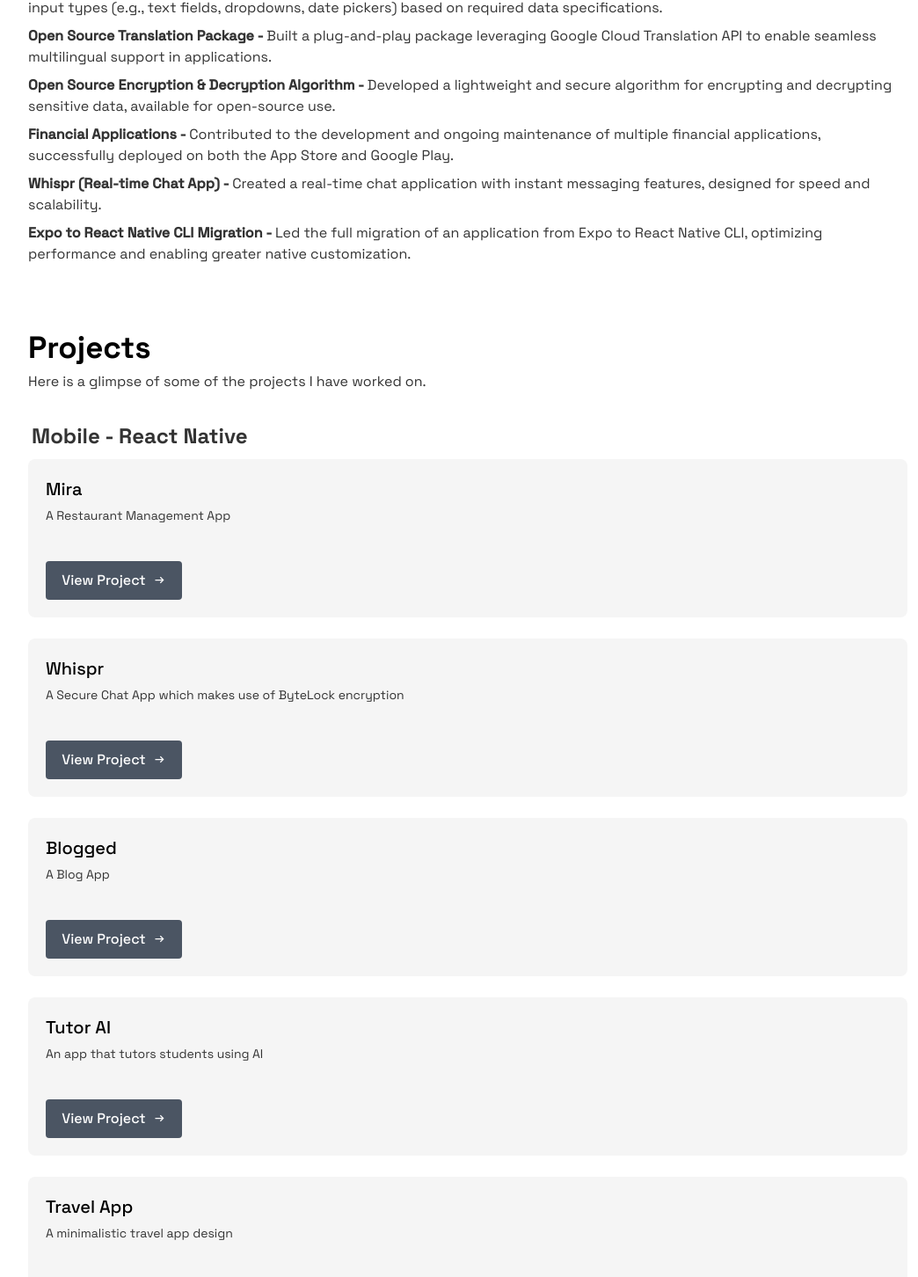
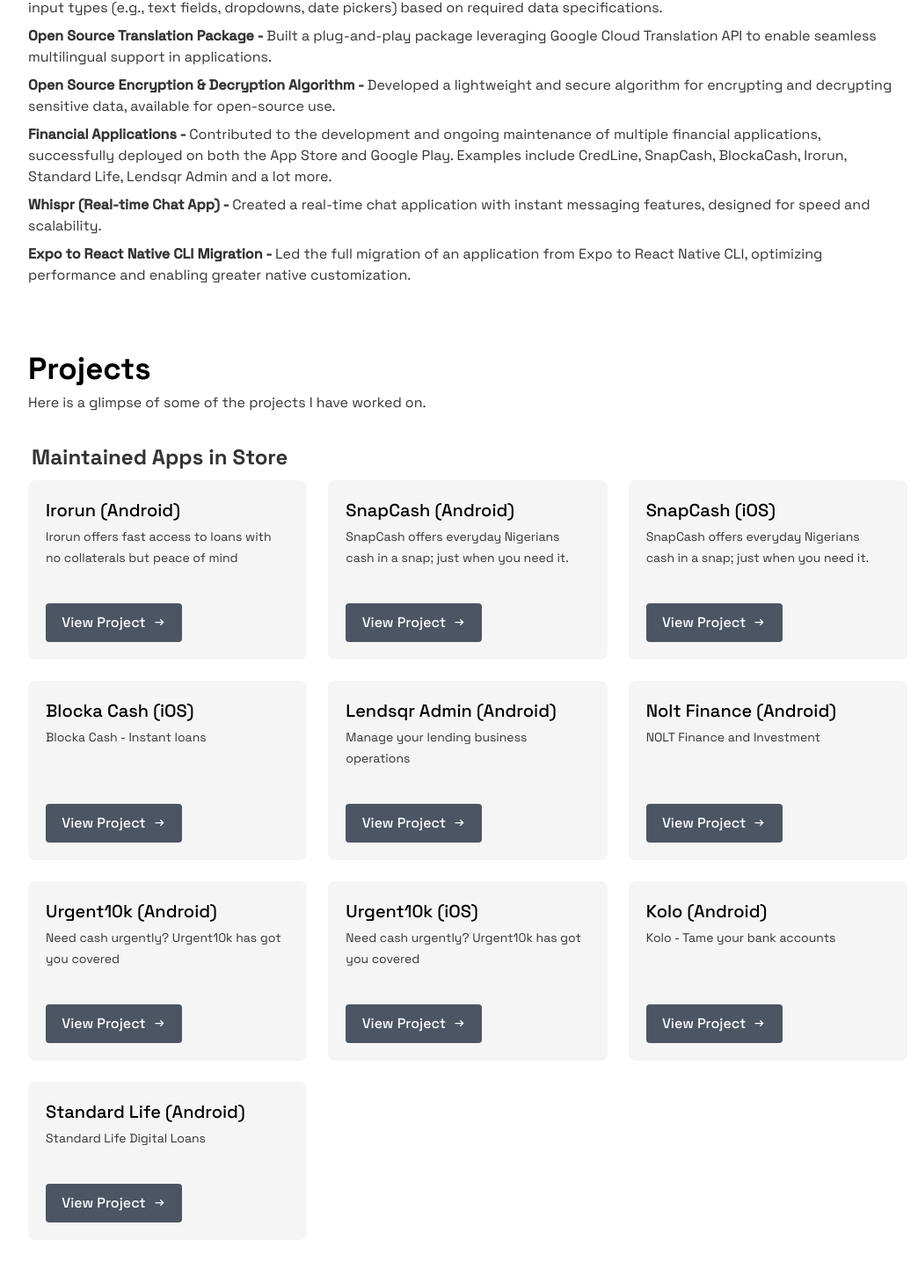
Before and after one commit to akindejuh/React_JS_Portfolio, a React (Create React App) app: page / in a window 1280 px wide. Shown: the part 876-2328 px from the top of the page at 88% size, without its empty margins (108-1152 px from the left). Built offline with nearby package versions, Linux system fonts and the light colour scheme.

Commit message:
feat: deployed apps

```diff
--- a/src/components/work-card.tsx
+++ b/src/components/work-card.tsx
@@ -1,8 +1,5 @@
 import React from 'react';
 import { Icons } from 'src/assets/icons/_icons';
-
-//! Test
-// import projectCard from 'src/temp/project-card.png';
 
 export interface IWorkCard {
   project_name: string;
@@ -26,12 +23,7 @@
   };
   return (
     <div className="min-w-[300px] w-full max-md:max-w-full flex bg-[#F5F5F5] rounded-lg p-5">
-      {/* <img
-        className="rounded-lg w-[35%] h-[100%] object-contain mr-5"
-        src={project_dp || projectCard}
-      /> */}
-
-      <div>
+      <div className='flex flex-col'>
         <h1 className="font-space-grotesk-500 text-xl w-full">
           {project_name || ''}
         </h1>
@@ -42,7 +34,7 @@
 
         <button
           onClick={() => open_link(project_link)}
-          className="bg-gray-600 mt-5 max-lg:mt-7 h-[44px] px-3 w-[155px] flex items-center justify-center rounded transition-all duration-300 ease-in-out hover:bg-opacity-70">
+          className="bg-gray-600 mt-[auto] max-lg:mt-7 h-[44px] px-3 w-[155px] flex items-center justify-center rounded transition-all duration-300 ease-in-out hover:bg-opacity-70">
           <p className="font-space-grotesk-500 text-white">View Project</p>
           <img className="ml-2 w-[15px] h-[15px]" src={Icons.arrowRight} />
         </button>
--- a/src/data/socials.ts
+++ b/src/data/socials.ts
@@ -27,4 +27,9 @@
     link: 'http://linkedin.com/in/akindeju-oluwagbemiga-004b95225',
     display: 'Akindeju Oluwagbemiga',
   },
+  {
+    social: 'Mobile',
+    link: 'tel:+2349030253741',
+    display: '+2349030253741',
+  },
 ];
--- a/src/sections/projects.tsx
+++ b/src/sections/projects.tsx
@@ -1,12 +1,11 @@
 import React from 'react';
 import WorkCard from 'src/components/work-card';
-import {
-  backend_work,
-  mobile_work,
-  oss_work,
-  rust_work,
-  web_work,
-} from 'src/temp/projects';
+import { my_projects } from 'src/temp/projects';
+
+const styles = {
+  project_title: "font-space-grotesk-700 text-[24px] mt-8 mb-2 ml-1 text-[#333333]",
+  project_container: "flex flex-wrap gap-6 mb-5 grid grid-cols-1 md:grid-cols-2 lg:grid-cols-3",
+};
 
 const Projects: React.FunctionComponent = () => {
   return (
@@ -16,11 +15,13 @@
       </h1>
       <p className="font-space-grotesk-400 text-[16px] text-[#333333] leading-6">Here is a glimpse of some of the projects I have worked on.</p>
 
-      <h2 className="font-space-grotesk-700 text-[24px] mt-8 mb-2 ml-1 text-[#333333]">
-        Mobile - React Native
+      {my_projects.map((mw, index) => (
+        <React.Fragment key={index}>
+          <h2 className={styles.project_title}>
+            {mw.name}
           </h2>
-      <div className="flex flex-wrap justify-start gap-6 mb-5 max-lg:justify-around max-md:gap-6">
-        {mobile_work.map(work => (
+          <div className={styles.project_container}>
+            {mw.works.map(work => (
               <WorkCard
                 key={work.project_desc}
                 project_desc={work.project_desc}
@@ -30,63 +31,8 @@
               />
             ))}
           </div>
-
-      <h2 className="font-space-grotesk-700 text-[24px] mt-8 mb-2 ml-1 text-[#333333]">
-        OpenSource Projects
-      </h2>
-      <div className="flex flex-wrap justify-start gap-6 mb-5 max-lg:justify-around max-md:gap-6">
-        {oss_work.map(work => (
-          <WorkCard
-            key={work.project_desc}
-            project_desc={work.project_desc}
-            project_link={work.project_link}
-            project_name={work.project_name}
-          />
+        </React.Fragment>
       ))}
-      </div>
-
-      <h2 className="font-space-grotesk-700 text-[24px] mt-8 mb-2 ml-1 text-[#333333]">
-        Web - React.js
-      </h2>
-      <div className="flex flex-wrap justify-stretch gap-6 mb-5 max-lg:justify-around max-md:gap-6">
-        {web_work.map(work => (
-          <WorkCard
-            key={work.project_desc}
-            project_desc={work.project_desc}
-            project_link={work.project_link}
-            project_name={work.project_name}
-            project_dp={work.project_dp}
-          />
-        ))}
-      </div>
-
-      <h2 className="font-space-grotesk-700 text-[24px] mt-8 mb-2 ml-1 text-[#333333]">
-        Backend - Node.js
-      </h2>
-      <div className="flex flex-wrap justify-stretch gap-6 mb-5 max-lg:justify-around max-md:gap-6">
-        {backend_work.map(work => (
-          <WorkCard
-            key={work.project_desc}
-            project_desc={work.project_desc}
-            project_link={work.project_link}
-            project_name={work.project_name}
-          />
-        ))}
-      </div>
-
-      <h2 className="font-space-grotesk-700 text-[24px] mt-8 mb-2 ml-1 text-[#333333]">
-        Rust 👀
-      </h2>
-      <div className="flex flex-wrap justify-stretch gap-6 mb-5 max-lg:justify-around max-md:gap-6">
-        {rust_work.map(work => (
-          <WorkCard
-            key={work.project_desc}
-            project_desc={work.project_desc}
-            project_link={work.project_link}
-            project_name={work.project_name}
-          />
-        ))}
-      </div>
 
       <h1 className="font-space-grotesk-700 text-[24px] mt-11 mb-2 text-[#333333]">
         Any Authentication Required:
--- a/src/temp/projects.ts
+++ b/src/temp/projects.ts
@@ -1,7 +1,115 @@
 // eslint-disable-next-line no-unused-vars
 import { IWorkCard } from 'src/components/work-card';
 
-export const mobile_work: IWorkCard[] = [
+export const work_done = [
+  {
+    title: 'Custom Configurable Form at Lendsqr',
+    desc: 'Designed and maintained a dynamic form system that allows lenders to define custom input types (e.g., text fields, dropdowns, date pickers) based on required data specifications.',
+  },
+  {
+    title: 'Open Source Translation Package',
+    desc: 'Built a plug-and-play package leveraging Google Cloud Translation API to enable seamless multilingual support in applications.',
+  },
+  {
+    title: 'Open Source Encryption & Decryption Algorithm',
+    desc: 'Developed a lightweight and secure algorithm for encrypting and decrypting sensitive data, available for open-source use.',
+  },
+  {
+    title: 'Financial Applications',
+    desc: 'Contributed to the development and ongoing maintenance of multiple financial applications, successfully deployed on both the App Store and Google Play. Examples include CredLine, SnapCash, BlockaCash, Irorun, Standard Life, Lendsqr Admin and a lot more.',
+  },
+  {
+    title: 'Whispr (Real-time Chat App)',
+    desc: 'Created a real-time chat application with instant messaging features, designed for speed and scalability.',
+  },
+  {
+    title: 'Expo to React Native CLI Migration',
+    desc: 'Led the full migration of an application from Expo to React Native CLI, optimizing performance and enabling greater native customization.',
+  },
+];
+
+export const my_projects: Array<{
+  name: string;
+  works: IWorkCard[];
+}> = [
+  {
+    name: 'Maintained Apps in Store',
+    works: [
+      {
+        project_name: 'Irorun (Android)',
+        project_desc:
+          'Irorun offers fast access to loans with no collaterals but peace of mind',
+        project_link:
+          'https://play.google.com/store/search?q=irorun&c=apps&hl=en',
+      },
+      {
+        project_name: 'SnapCash (Android)',
+        project_desc:
+          'SnapCash offers everyday Nigerians cash in a snap; just when you need it.',
+        project_link:
+          'https://play.google.com/store/search?q=snapcash&c=apps&hl=en',
+        project_dp: '',
+      },
+      {
+        project_name: 'SnapCash (iOS)',
+        project_desc:
+          'SnapCash offers everyday Nigerians cash in a snap; just when you need it.',
+        project_link:
+          'https://apps.apple.com/ng/app/snapcash-loans-in-a-snap/id1634947408',
+        project_dp: '',
+      },
+      {
+        project_name: 'Blocka Cash (iOS)',
+        project_desc: 'Blocka Cash - Instant loans',
+        project_link: 'https://apps.apple.com/ng/app/blocka-cash/id1548212165',
+        project_dp: '',
+      },
+      {
+        project_name: 'Lendsqr Admin (Android)',
+        project_desc: 'Manage your lending business operations',
+        project_link:
+          'https://play.google.com/store/search?q=lendsqr%20admin&c=apps&hl=en',
+        project_dp: '',
+      },
+      {
+        project_name: 'Nolt Finance (Android)',
+        project_desc: 'NOLT Finance and Investment',
+        project_link:
+          'https://play.google.com/store/apps/details?id=com.finance.nolt.app&hl=en',
+        project_dp: '',
+      },
+      {
+        project_name: 'Urgent10k (Android)',
+        project_desc: 'Need cash urgently? Urgent10k has got you covered',
+        project_link:
+          'https://play.google.com/store/search?q=urgent10k&c=apps&hl=en',
+        project_dp: '',
+      },
+      {
+        project_name: 'Urgent10k (iOS)',
+        project_desc: 'Need cash urgently? Urgent10k has got you covered',
+        project_link: 'https://apps.apple.com/ng/app/urgent10k/id1585140872',
+        project_dp: '',
+      },
+      {
+        project_name: 'Kolo (Android)',
+        project_desc: 'Kolo - Tame your bank accounts',
+        project_link:
+          'https://play.google.com/store/apps/details?id=com.kolomyapp&hl=en',
+        project_dp: '',
+      },
+      {
+        project_name: 'Standard Life (Android)',
+        project_desc: 'Standard Life Digital Loans',
+        project_link:
+          'https://play.google.com/store/apps/details?id=rw.org.standardlife.app&hl=en',
+        project_dp: '',
+      },
+    ],
+  },
+  {
+    name: 'Mobile - React Native',
+    works: [
       {
         project_name: 'Mira',
         project_desc: 'A Restaurant Management App',
@@ -11,7 +119,8 @@
       },
       {
         project_name: 'Whispr',
-    project_desc: 'A Secure Chat App which makes use of ByteLock encryption',
+        project_desc:
+          'A Secure Chat App which makes use of ByteLock encryption',
         project_link:
           'https://drive.google.com/file/d/17yJEqFRr7CD0utOS4njOkToOi6S8YttJ/view?usp=sharing',
         project_dp: require('./_shots/whispr.png'),
@@ -58,9 +167,28 @@
         project_link:
           'https://drive.google.com/file/d/1eWsNoYPMAt9uWJctrPQbY8tC7Gj1EeB3/view?usp=share_link',
       },
-];
-
-export const web_work = [
+    ],
+  },
+  {
+    name: 'OpenSource Projects',
+    works: [
+      {
+        project_name: 'ByteLock',
+        project_desc: 'A simple cipher/decipher algorithm',
+        project_link: 'https://github.com/akindejuh/bytelock',
+      },
+      {
+        project_name: 'React Google Cloud Translate',
+        project_desc:
+          'A React.js wrapper built around google cloud translation API',
+        project_link:
+          'https://github.com/akindejuh/react-google-cloud-translate',
+      },
+    ],
+  },
+  {
+    name: 'Web - React.js',
+    works: [
       {
         project_name: 'E-Commerce store',
         project_desc: 'Design for an E-Commerce store',
@@ -115,23 +243,11 @@
         project_link: 'https://agma-task-manager.netlify.app/',
         project_dp: require('./_shots/task-manager.png'),
       },
-];
-
-export const oss_work = [
-  {
-    project_name: 'ByteLock',
-    project_desc: 'A simple cipher/decipher algorithm',
-    project_link: 'https://github.com/akindejuh/bytelock',
+    ],
   },
   {
-    project_name: 'React Google Cloud Translate',
-    project_desc:
-      'A React.js wrapper built around google cloud translation API',
-    project_link: 'https://github.com/akindejuh/react-google-cloud-translate',
-  },
-];
-
-export const backend_work = [
+    name: 'Backend - Node.js',
+    works: [
       {
         project_name: 'Tutor AI API',
         project_desc: 'API for the Tutor AI app',
@@ -157,39 +273,16 @@
         project_desc: 'API for the FP News App',
         project_link: 'https://github.com/akindejuh/Node_JS_FP_News',
       },
-];
-
-export const rust_work = [
+    ],
+  },
+  {
+    name: 'Rust 👀',
+    works: [
       {
         project_name: 'Bubble Sort Algoritghm',
         project_desc: 'Basic bubble sort in Rust',
         project_link: 'https://github.com/akindejuh/Rust_Sorting_Algorithms',
       },
-];
-
-export const work_done = [
-  {
-    title: 'Custom Configurable Form at Lendsqr',
-    desc: 'Designed and maintained a dynamic form system that allows lenders to define custom input types (e.g., text fields, dropdowns, date pickers) based on required data specifications.',
-  },
-  {
-    title: 'Open Source Translation Package',
-    desc: 'Built a plug-and-play package leveraging Google Cloud Translation API to enable seamless multilingual support in applications.',
-  },
-  {
-    title: 'Open Source Encryption & Decryption Algorithm',
-    desc: 'Developed a lightweight and secure algorithm for encrypting and decrypting sensitive data, available for open-source use.',
-  },
-  {
-    title: 'Financial Applications',
-    desc: 'Contributed to the development and ongoing maintenance of multiple financial applications, successfully deployed on both the App Store and Google Play.',
-  },
-  {
-    title: 'Whispr (Real-time Chat App)',
-    desc: 'Created a real-time chat application with instant messaging features, designed for speed and scalability.',
-  },
-  {
-    title: 'Expo to React Native CLI Migration',
-    desc: 'Led the full migration of an application from Expo to React Native CLI, optimizing performance and enabling greater native customization.',
+    ],
   },
 ];
```
Also changed, not shown: src/sections/about-me.tsx (+2 -6 lines). Lines whose indentation alone changed are shown as unchanged.
